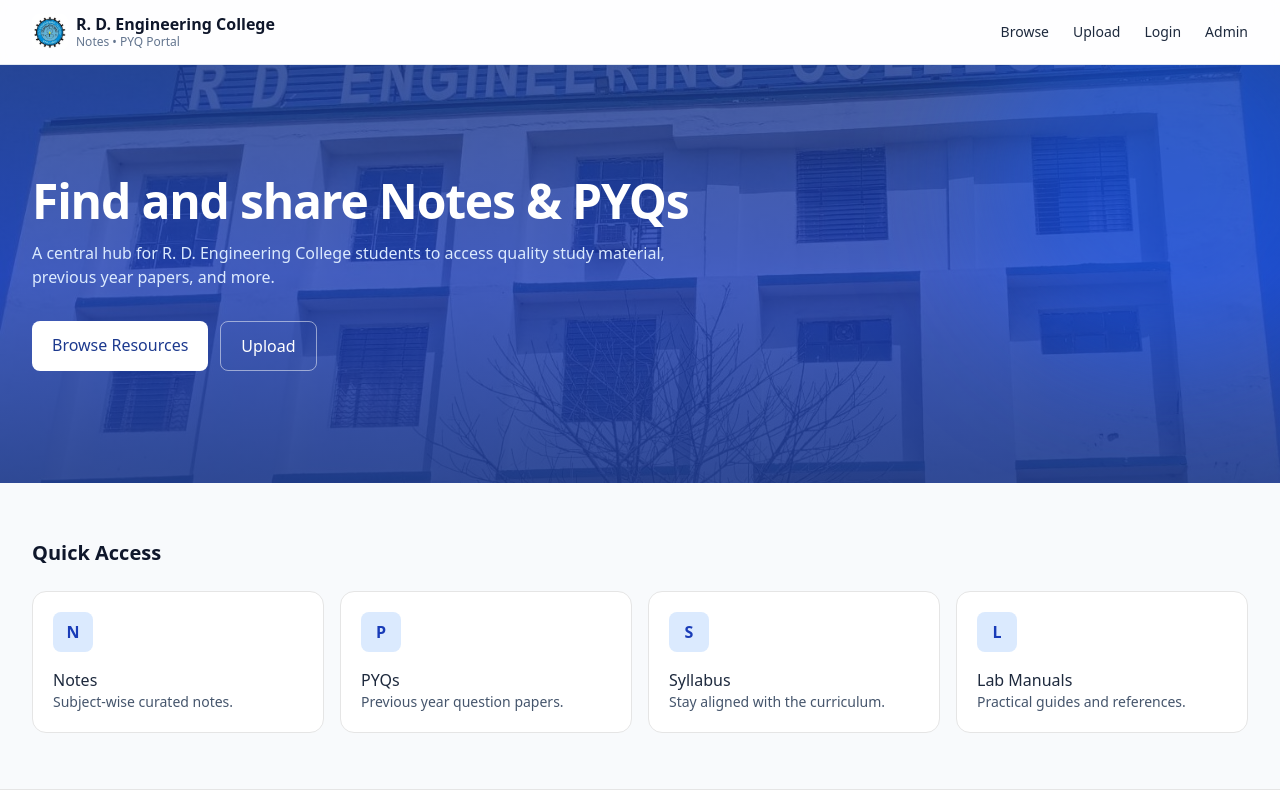
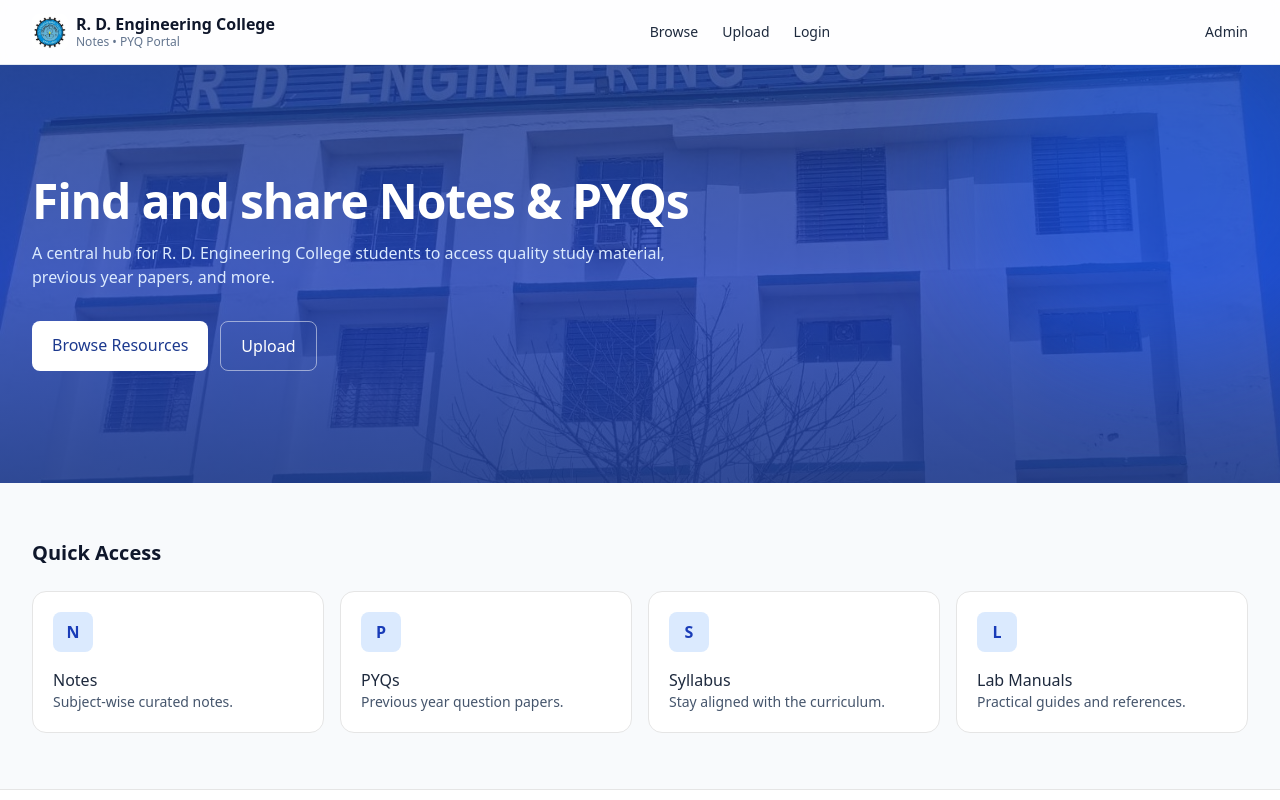
Before and after one commit to Abhay241-ds/RDEC, a Next.js app: page / in a window 1280 px wide. Shown: the top 800 px of the page. Built offline with nearby package versions, Linux system fonts and the light colour scheme.

Commit message:
Center main nav and move admin link right

```diff
--- a/app/layout.tsx
+++ b/app/layout.tsx
@@ -28,6 +28,8 @@ export default function RootLayout({
       <body className={`${geistSans.variable} ${geistMono.variable} antialiased bg-slate-50 text-slate-800`}>
         <header className="sticky top-0 z-40 bg-white/80 backdrop-blur border-b border-slate-200">
           <div className="max-w-7xl mx-auto px-4 sm:px-6 lg:px-8 h-16 flex items-center justify-between">
+            {/* Left: Logo */}
+            <div className="flex items-center">
               <a href="/" className="flex items-center gap-2">
                 <img
                   src="/logo.png"
@@ -39,12 +41,19 @@ export default function RootLayout({
                   <div className="text-xs text-slate-500">Notes • PYQ Portal</div>
                 </div>
               </a>
-            <nav className="hidden md:flex items-center gap-6 text-sm">
+            </div>
+
+            {/* Center: main nav */}
+            <nav className="hidden md:flex flex-1 justify-center items-center gap-6 text-sm">
               <a className="hover:text-blue-800" href="/browse">Browse</a>
               <a className="hover:text-blue-800" href="/upload">Upload</a>
               <a className="hover:text-blue-800" href="/login">Login</a>
-              <a className="hover:text-blue-800" href="/admin">Admin</a>
             </nav>
+
+            {/* Right: Admin link */}
+            <div className="hidden md:flex items-center">
+              <a className="text-sm hover:text-blue-800" href="/admin">Admin</a>
+            </div>
           </div>
         </header>
         <main>{children}</main>
```
Lines whose indentation alone changed are shown as unchanged.
